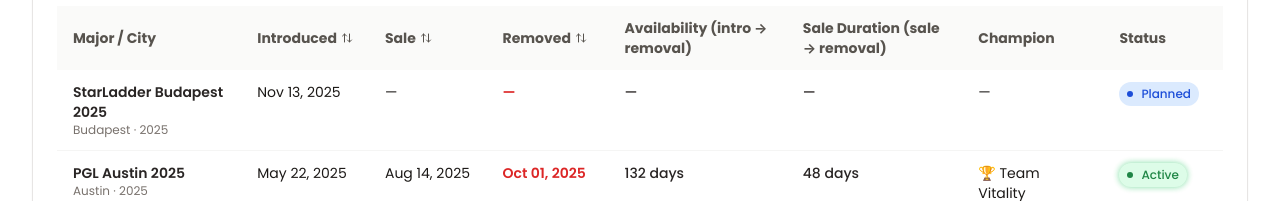
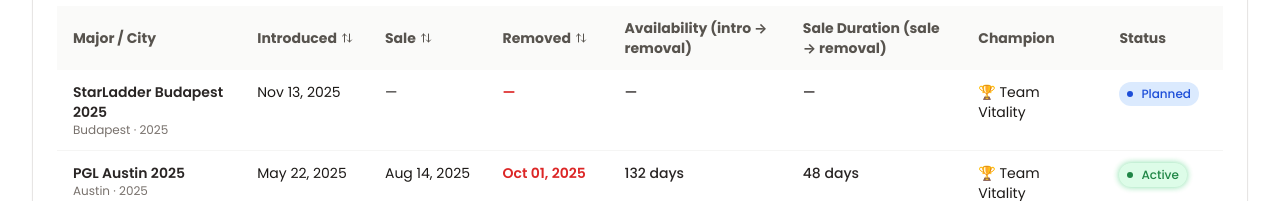
Before and after one commit to meistaGG/cs2-major-sale-tracker, a React (Vite) app: page / in a window 1280 px wide. Shown: the part 267-468 px from the top of the page. Built offline with nearby package versions, Linux system fonts and the light colour scheme.

Commit message:
Update app.tsx

```diff
--- a/src/app.tsx
+++ b/src/app.tsx
@@ -263,7 +263,7 @@
     introduced: "2025-11-13",
     saleDate: null,
     removed: null,
-    winner: null,
+    winner: "🏆 Team Vitality",
   },
   {
     id: "cologne-2026",
```
